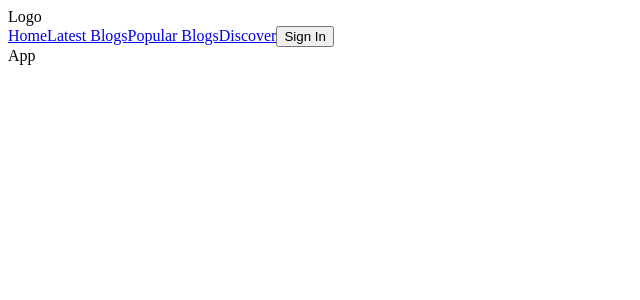
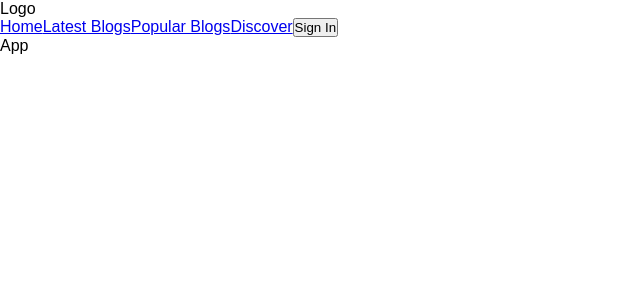
Before and after one commit to jakesamuels/mern-blog, a React (Create React App) app in the folder client/: page / in a window 1280 px wide. Shown: the top 300 px of the page, without its empty margins (0-640 px from the left). Built offline with nearby package versions, Linux system fonts and the light colour scheme.

Commit message:
Import nav styles

```diff
--- a/client/src/index.css
+++ b/client/src/index.css
@@ -0,0 +1,23 @@
+@import url("./components/Layout/styles/styles.css"); /* LAYOUT STYLES (NAV)*/
+
+* {
+  box-sizing: border-box;
+  margin: 0;
+  padding: 0;
+}
+
+html {
+  font-size: 16px;
+}
+
+body {
+  font-family: Arial, Helvetica, sans-serif;
+}
+
+ul {
+  list-style-type: none;
+}
+
+ul li a {
+  text-decoration: none;
+}
```
